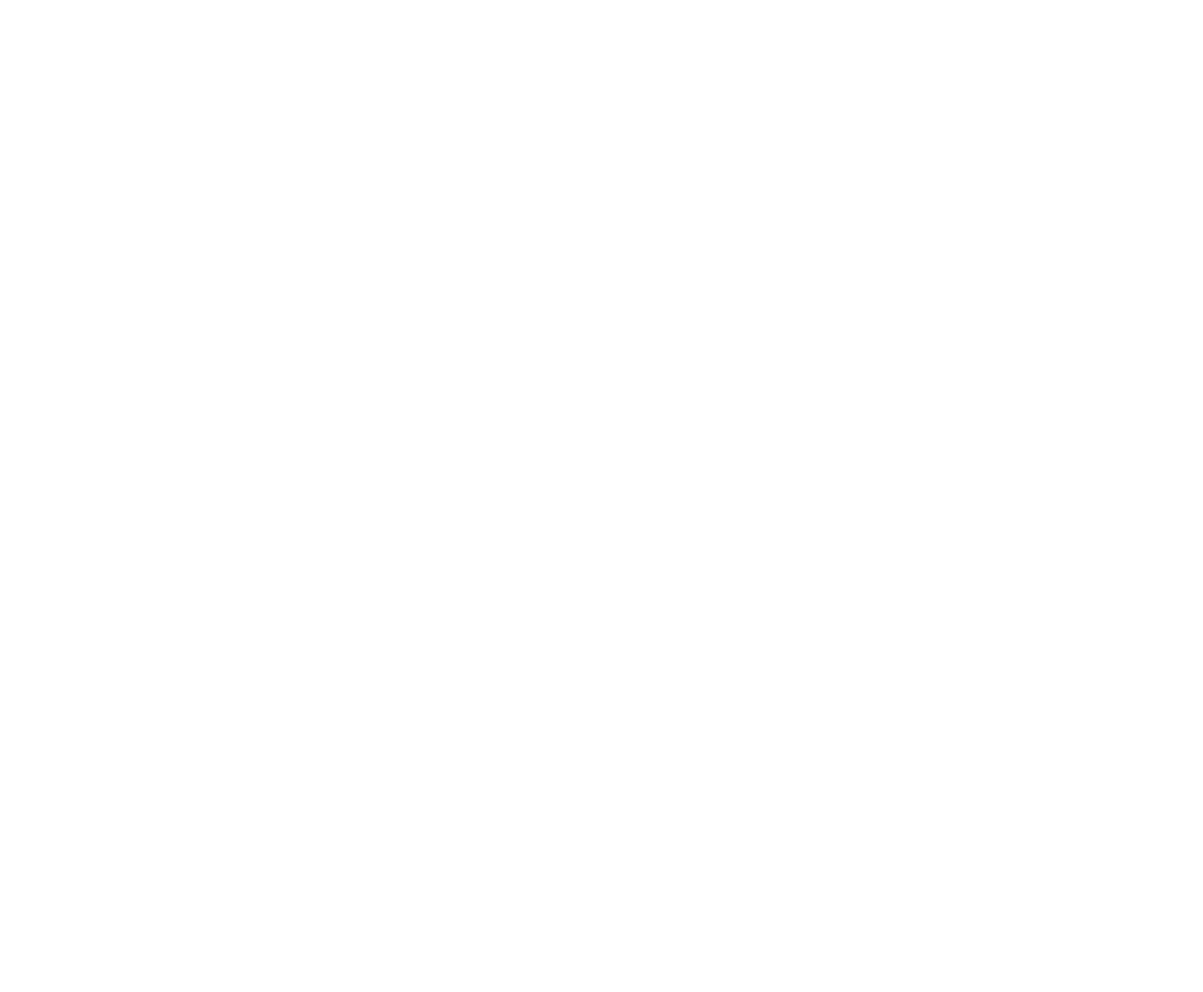
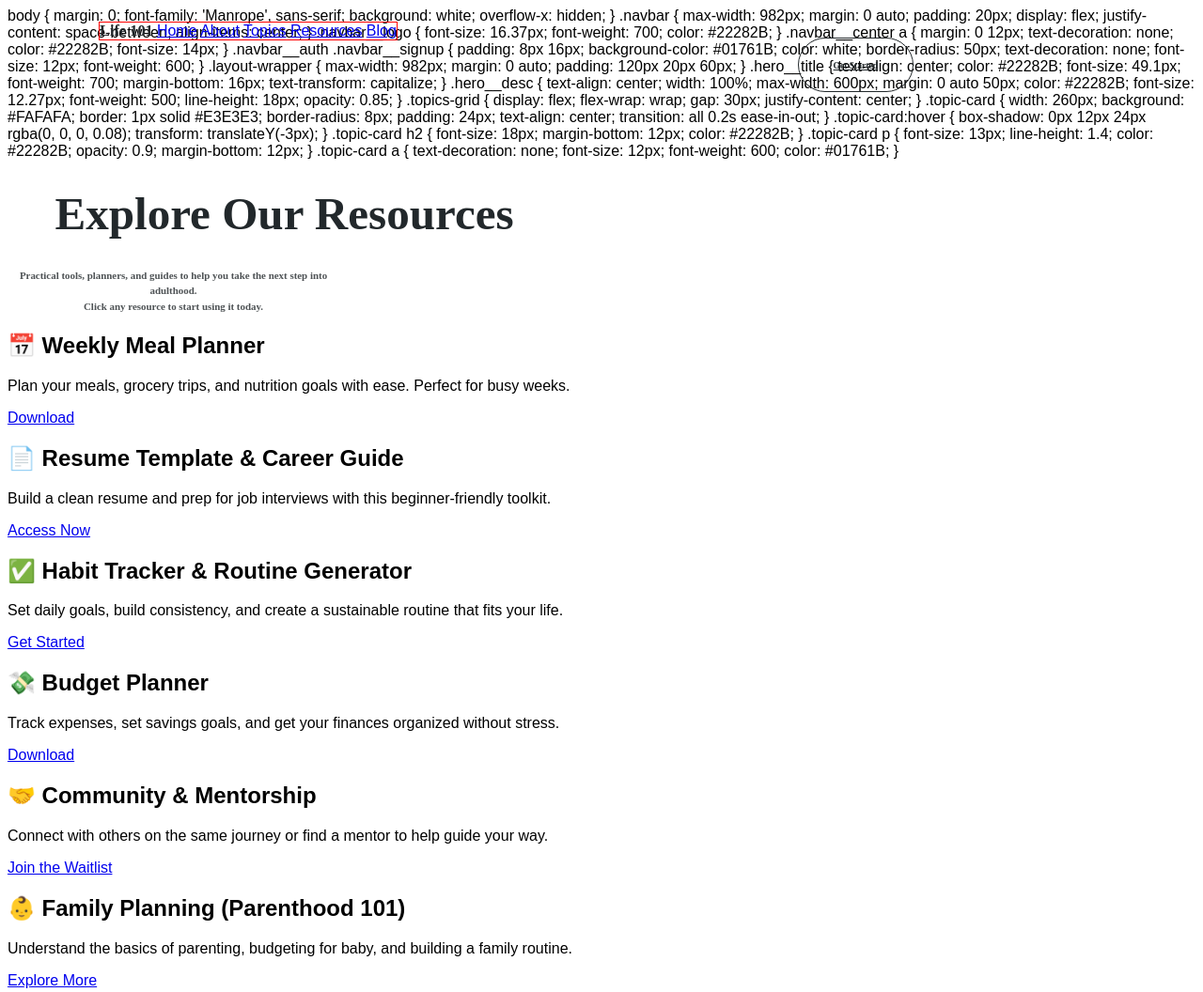
Before and after one commit to CalvinSch/idsn531-life101, a plain HTML site: page resources.html in a window 1280 px wide. Shown: the whole page at 94% size. Before the commit the page ends 800 px from the top, so only its background shows below. Drawn offline with Linux system fonts and the light colour scheme.

Commit message:
Followed similar formatting as Topics page.
Feel free to add breakout links for meal planner / resume template / budget tracker

```diff
--- a/resources.html
+++ b/resources.html
@@ -10,6 +10,180 @@
     <!-- Ideas: Use data for tables in some form for extra bonus -->
      <!-- Weekly meal planner with interactive table? -->
     <!-- TODO: @Paige - Add finance spreadsheet -->
-    <!-- TODO: @Jake Dad tips? -->
+ body {
+      margin: 0;
+      font-family: 'Manrope', sans-serif;
+      background: white;
+      overflow-x: hidden;
+    }
+
+    .navbar {
+      max-width: 982px;
+      margin: 0 auto;
+      padding: 20px;
+      display: flex;
+      justify-content: space-between;
+      align-items: center;
+    }
+
+    .navbar__logo {
+      font-size: 16.37px;
+      font-weight: 700;
+      color: #22282B;
+    }
+
+    .navbar__center a {
+      margin: 0 12px;
+      text-decoration: none;
+      color: #22282B;
+      font-size: 14px;
+    }
+
+    .navbar__auth .navbar__signup {
+      padding: 8px 16px;
+      background-color: #01761B;
+      color: white;
+      border-radius: 50px;
+      text-decoration: none;
+      font-size: 12px;
+      font-weight: 600;
+    }
+
+    .layout-wrapper {
+      max-width: 982px;
+      margin: 0 auto;
+      padding: 120px 20px 60px;
+    }
+
+    .hero__title {
+      text-align: center;
+      color: #22282B;
+      font-size: 49.1px;
+      font-weight: 700;
+      margin-bottom: 16px;
+      text-transform: capitalize;
+    }
+
+    .hero__desc {
+      text-align: center;
+      width: 100%;
+      max-width: 600px;
+      margin: 0 auto 50px;
+      color: #22282B;
+      font-size: 12.27px;
+      font-weight: 500;
+      line-height: 18px;
+      opacity: 0.85;
+    }
+
+    .topics-grid {
+      display: flex;
+      flex-wrap: wrap;
+      gap: 30px;
+      justify-content: center;
+    }
+
+    .topic-card {
+      width: 260px;
+      background: #FAFAFA;
+      border: 1px solid #E3E3E3;
+      border-radius: 8px;
+      padding: 24px;
+      text-align: center;
+      transition: all 0.2s ease-in-out;
+    }
+
+    .topic-card:hover {
+      box-shadow: 0px 12px 24px rgba(0, 0, 0, 0.08);
+      transform: translateY(-3px);
+    }
+
+    .topic-card h2 {
+      font-size: 18px;
+      margin-bottom: 12px;
+      color: #22282B;
+    }
+
+    .topic-card p {
+      font-size: 13px;
+      line-height: 1.4;
+      color: #22282B;
+      opacity: 0.9;
+      margin-bottom: 12px;
+    }
+
+    .topic-card a {
+      text-decoration: none;
+      font-size: 12px;
+      font-weight: 600;
+      color: #01761B;
+    }
+  </style>
+</head>
+<body>
+  <div class="layout-wrapper">
+    <!-- ✅ NAVBAR -->
+    <div class="navbar">
+      <div class="navbar__logo">Life 101</div>
+      <nav class="navbar__center">
+        <a href="index.html">Home</a>
+        <a href="about.html">About</a>
+        <a href="topics.html">Topics</a>
+        <a href="resources.html">Resources</a>
+        <a href="blog.html">Blog</a>
+      </nav>
+      <div class="navbar__auth">
+        <a href="signup.html" class="navbar__signup">
+          <span>Get Started</span>
+        </a>
+      </div>
+    </div>
+
+    <!-- ✅ Header -->
+    <h1 class="hero__title">Explore Our Resources</h1>
+    <p class="hero__desc">
+      Practical tools, planners, and guides to help you take the next step into adulthood. <br />
+      Click any resource to start using it today.
+    </p>
+
+    <!-- ✅ Resource Cards -->
+    <div class="topics-grid">
+      <div class="topic-card">
+        <h2>📅 Weekly Meal Planner</h2>
+        <p>Plan your meals, grocery trips, and nutrition goals with ease. Perfect for busy weeks.</p>
+        <a href="#">Download</a>
+      </div>
+
+      <div class="topic-card">
+        <h2>📄 Resume Template & Career Guide</h2>
+        <p>Build a clean resume and prep for job interviews with this beginner-friendly toolkit.</p>
+        <a href="#">Access Now</a>
+      </div>
+
+      <div class="topic-card">
+        <h2>✅ Habit Tracker & Routine Generator</h2>
+        <p>Set daily goals, build consistency, and create a sustainable routine that fits your life.</p>
+        <a href="#">Get Started</a>
+      </div>
+
+      <div class="topic-card">
+        <h2>💸 Budget Planner</h2>
+        <p>Track expenses, set savings goals, and get your finances organized without stress.</p>
+        <a href="#">Download</a>
+      </div>
+
+      <div class="topic-card">
+        <h2>🤝 Community & Mentorship</h2>
+        <p>Connect with others on the same journey or find a mentor to help guide your way.</p>
+        <a href="#">Join the Waitlist</a>
+      </div>
+
+      <div class="topic-card">
+        <h2>👶 Family Planning (Parenthood 101)</h2>
+        <p>Understand the basics of parenting, budgeting for baby, and building a family routine.</p>
+        <a href="#">Explore More</a>
+      </div>
+    </div>
+  </div>
 </body>
 </html>
```
